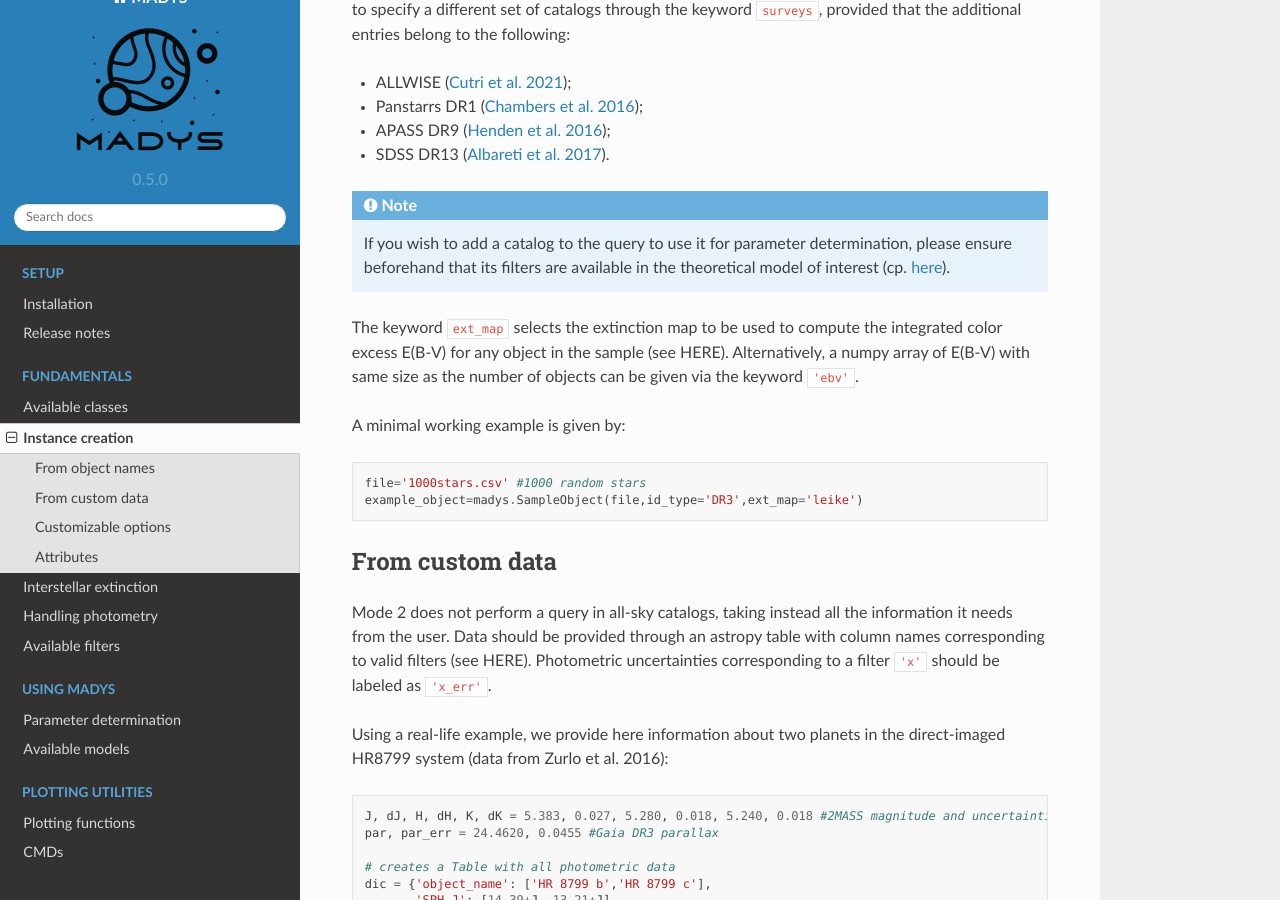
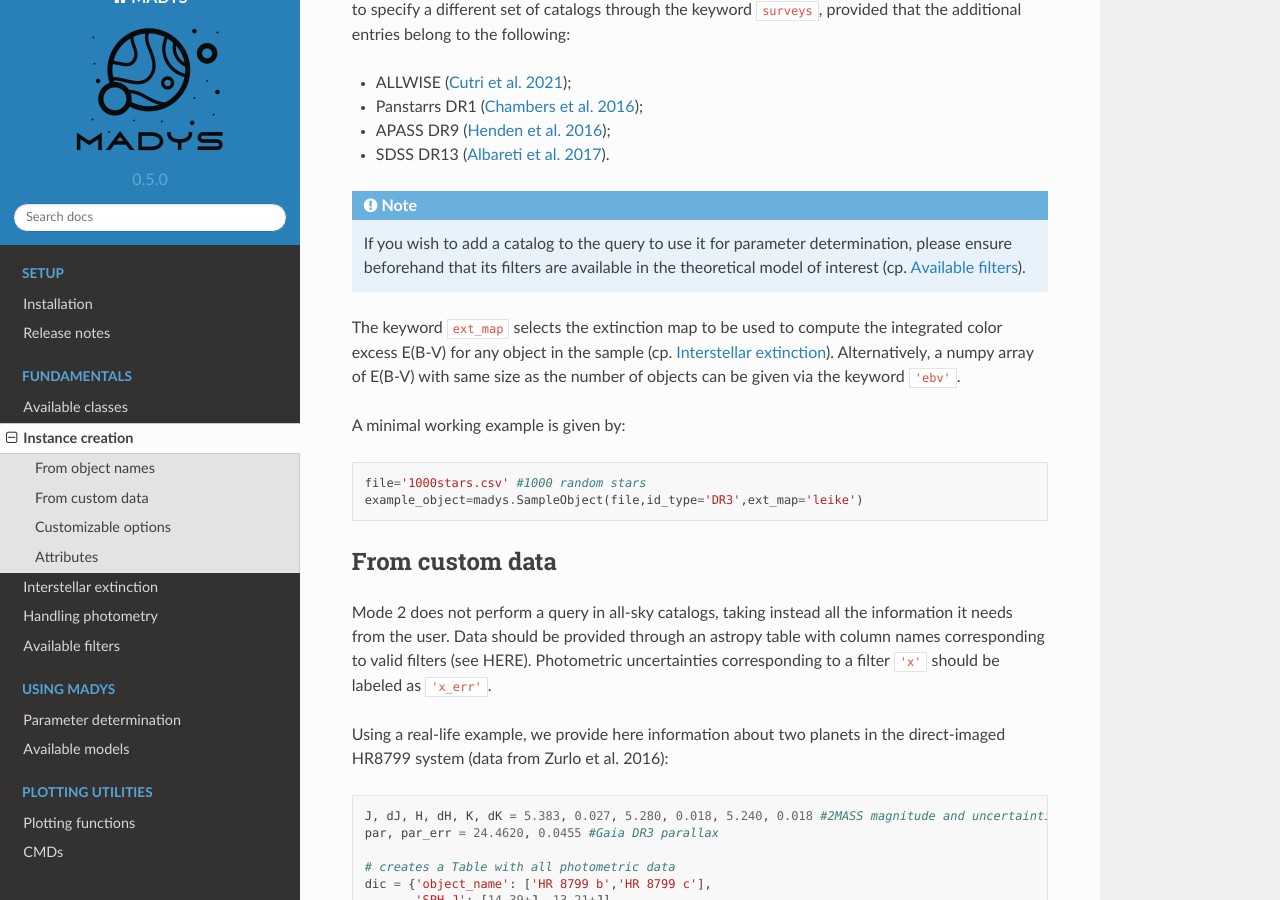
Before and after one commit to vsquicciarini/madys, a Sphinx documentation site: the page built from docs/source/instance_creation.rst, in a window 1280 px wide and 900 px high, scrolled down 706 px. Built offline with Sphinx 7.4.7 and the Read the Docs theme 2.0.0, drawn with Linux system fonts in a browser that asks for light colours.

Commit message:
Update instance_creation.rst

```diff
--- a/docs/source/instance_creation.rst
+++ b/docs/source/instance_creation.rst
@@ -24,9 +24,9 @@ By default, ``MADYS`` cross-matches information from `Gaia DR2 <https://ui.adsab
 
 .. note::
 
-   If you wish to add a catalog to the query to use it for parameter determination, please ensure beforehand that its filters are available in the theoretical model of interest (cp. `here <https://madys.readthedocs.io/en/latest/available_filters.html>`_).
+   If you wish to add a catalog to the query to use it for parameter determination, please ensure beforehand that its filters are available in the theoretical model of interest (cp. `Available filters <https://madys.readthedocs.io/en/latest/available_filters.html>`_).
 
-The keyword ``ext_map`` selects the extinction map to be used to compute the integrated color excess E(B-V) for any object in the sample (see HERE). Alternatively, a numpy array of E(B-V) with same size as the number of objects can be given via the keyword ``'ebv'``.
+The keyword ``ext_map`` selects the extinction map to be used to compute the integrated color excess E(B-V) for any object in the sample (cp. `Interstellar extinction <https://madys.readthedocs.io/en/latest/extinction_model.html>`_). Alternatively, a numpy array of E(B-V) with same size as the number of objects can be given via the keyword ``'ebv'``.
 
 A minimal working example is given by:
 
```
